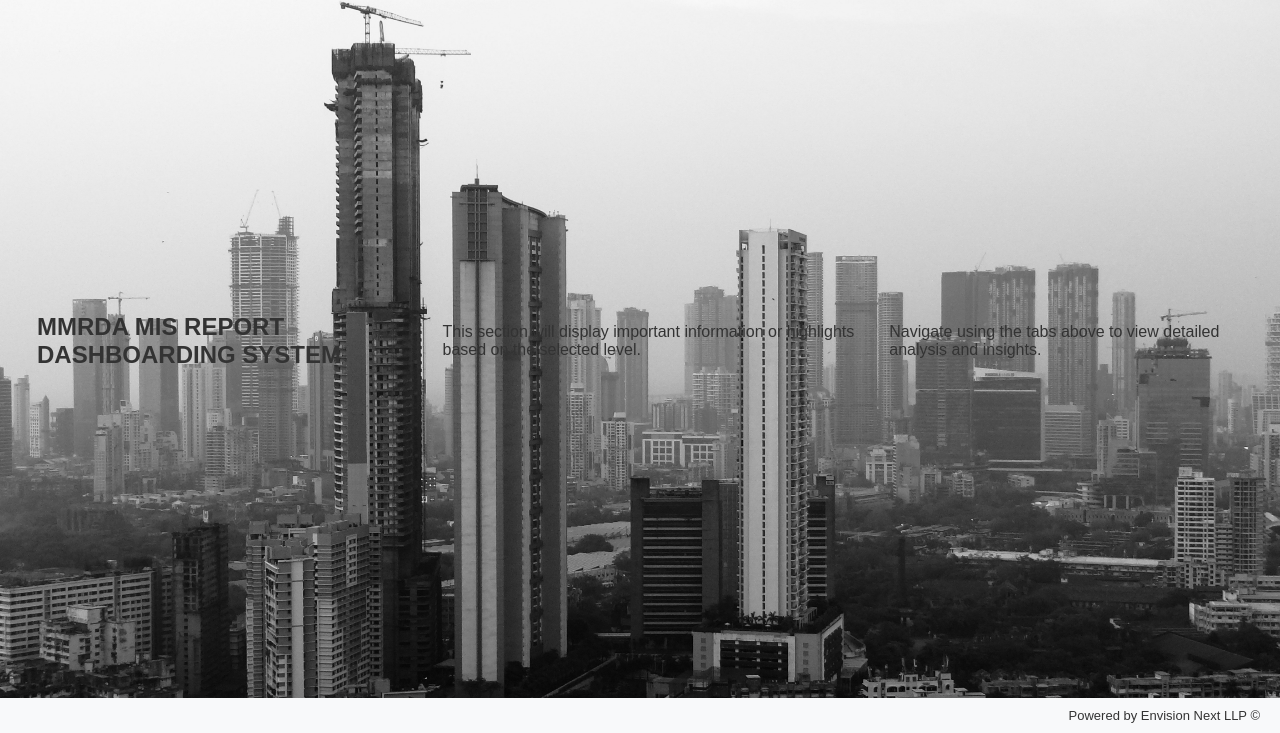
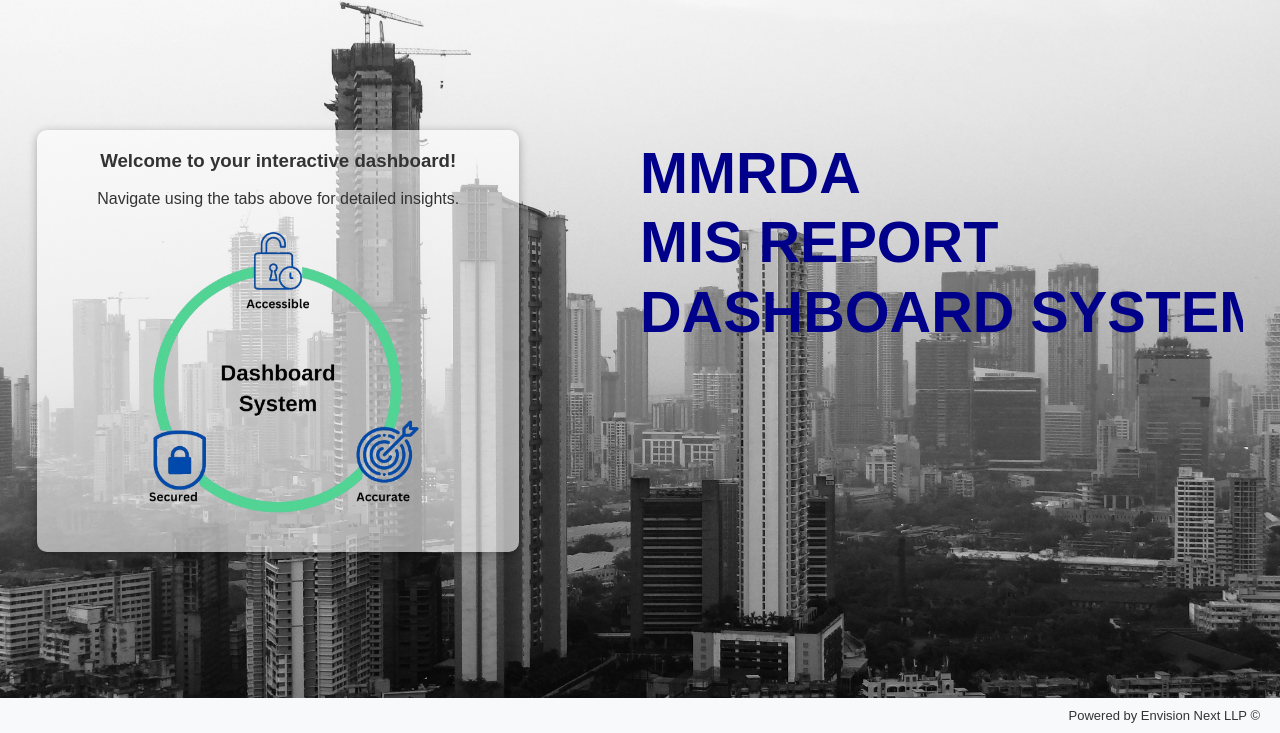
Before and after one commit to Sohamchandekar/mmrda-dashboard, a Flask app: page /home in a window 1280 px wide. Shown: the part 67-800 px from the top of the page. Run offline with Flask 3, Linux system fonts and the light colour scheme.

Commit message:
Add files via upload

```diff
--- a/MMRDA_Budget_dashboard/templates/home.html
+++ b/MMRDA_Budget_dashboard/templates/home.html
@@ -7,27 +7,37 @@
     <link rel="stylesheet" href="{{ url_for('static', filename='home.css') }}">
 </head>
 
+
 <body>
     <header>
-        <!-- Logo Section -->
         <div id="company-logo">
             <img src="static/mmrda_logo.png" alt="Company Logo">
         </div>
-
-        <!-- Tab Navigation Buttons -->
-        <div class="tabs">
-            <button class="tab-button" onclick="location.href='/level1'">Budget Overview</button>
+        <nav class="tabs">
+            <button class="tab-button active" onclick="location.href='/level1'">Budget Overview</button>
             <button class="tab-button" onclick="location.href='/level2'">Expense Glance</button>
             <button class="tab-button" onclick="location.href='/level3'">Loan Overview</button>
-        </div>
+        </nav>
     </header>
 
     <!-- Main Content Section -->
     <div class="content-placeholder">
-        <h2>MMRDA MIS REPORT DASHBOARDING SYSTEM</h2>
-        <p>This section will display important information or highlights based on the selected level.</p>
-        <p>Navigate using the tabs above to view detailed analysis and insights.</p>
+        <div class="paragraph-holder">
+            <h3>Welcome to your interactive dashboard!</h3><br>
+            <p>Navigate using the tabs above for detailed insights.</P>
+            <img src="static/element.png" alt="Dashboard Element" class="dashboard-image">
+        </div>
+
+        <div class="heading-holder">
+            <h2 class="line-1">MMRDA</h2>
+            <h2 class="line-2">MIS REPORT</h2>
+            <h2 class="line-3">DASHBOARD SYSTEM</h2>
+        </div>
     </div>
+
+
+
+
 
     <footer id="page-footer">
         <p>Powered by Envision Next LLP © </p>
```
Also changed, not shown: MMRDA_Budget_dashboard/templates/dashboard1.html (+6 -37 lines), MMRDA_Budget_dashboard/templates/dashboard2.html (+16 -15 lines), MMRDA_Budget_dashboard/templates/dashboard3.html (+3 -6 lines).
